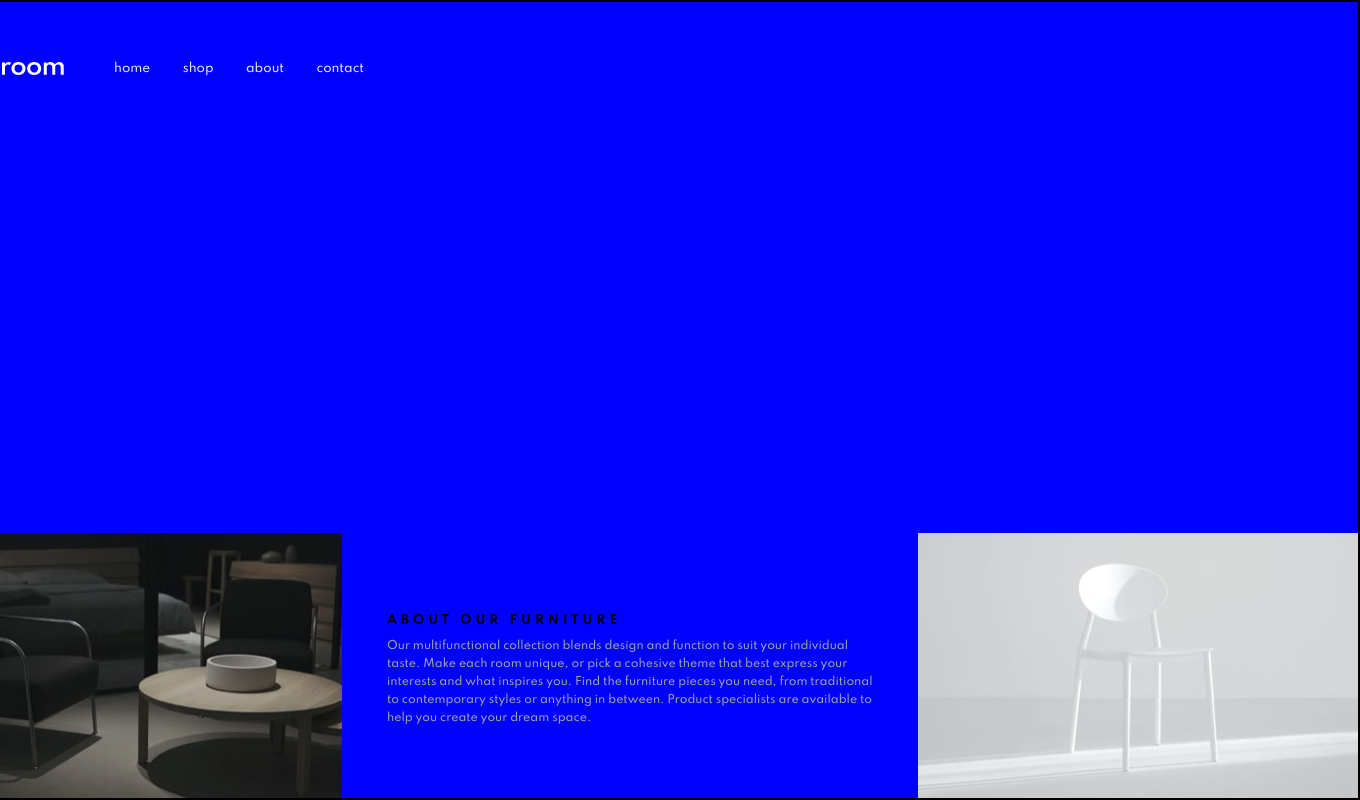
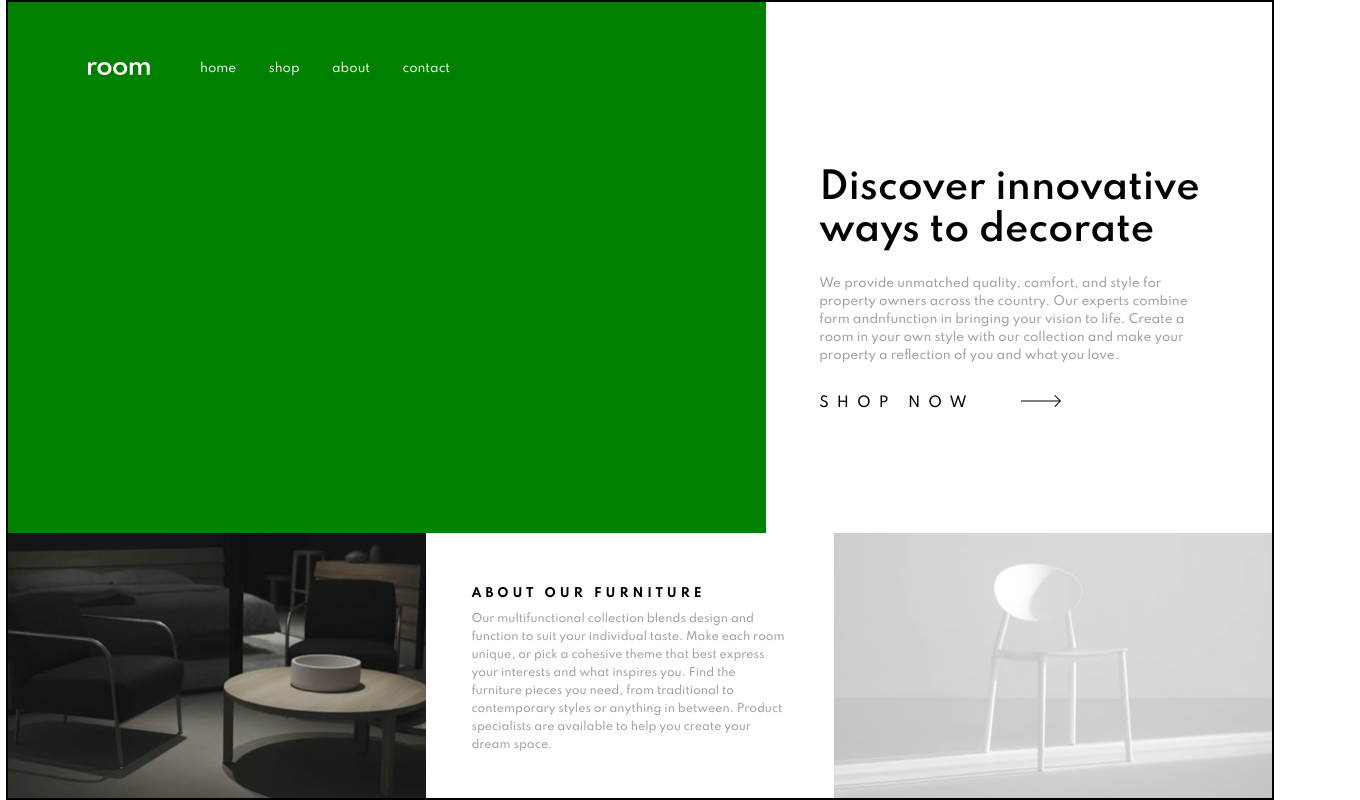
Before and after one commit to Dhadhazi/roomhomepage, a Next.js app: page / in a window 1280 px wide. Shown: the whole page, 1360 px wide, since content can reach past the window. Built offline with nearby package versions, Linux system fonts and the light colour scheme.

Commit message:
slider in progress

```diff
--- a/components/Sideshow.tsx
+++ b/components/Sideshow.tsx
@@ -1,12 +1,24 @@
 import React from "react";
 import styles from "../styles/Sideshow.module.scss";
-
-const slideImages = [
-  "images/desktop-image-hero-1.jpg",
-  "images/desktop-image-hero-2.jpg",
-  "images/desktop-image-hero-3.jpg",
-];
+import { SLIDES } from "../content";
 
 export const Sideshow = () => {
-  return <div>Slideshow</div>;
+  return (
+    <div className={styles.container}>
+      <div
+        className={styles.imageContainer}
+        style={{ backgroundImage: `url(${SLIDES[0]})` }}
+      ></div>
+      <div className={styles.textContainer}>
+        <div className={styles.textBox}>
+          <h1>{SLIDES[0].title}</h1>
+          <article>{SLIDES[0].description}</article>
+          <div>
+            SHOP NOW &nbsp; &nbsp;
+            <img src="./icon-arrow.svg" alt="Shop Now Arrow" />
+          </div>
+        </div>
+      </div>
+    </div>
+  );
 };
--- /dev/null
+++ b/content.tsx
@@ -0,0 +1,8 @@
+export const SLIDES = [
+  {
+    image: "images/desktop-image-hero-1.jpg",
+    title: "Discover innovative ways to decorate",
+    description:
+      "We provide unmatched quality, comfort, and style for property owners across the country.  Our experts combine form andnfunction in bringing your vision to life. Create a room in your own style with our collection and make your property a reflection of you and what you love.",
+  },
+];
--- a/pages/index.tsx
+++ b/pages/index.tsx
@@ -8,6 +8,7 @@ export default function Home() {
       <div className={styles.siteContainer}>
         <div className={styles.sliderContainer}>
           <Menu />
+          <Sideshow />
         </div>
         <div className={styles.aboutContainer}>
           <img src="images/image-about-dark.jpg" alt="Nice furniture" />
--- a/styles/Home.module.scss
+++ b/styles/Home.module.scss
@@ -10,7 +10,7 @@
 }
 
 .siteContainer {
-  width: 1440px;
+  max-width: 1440px;
   height: 800px;
   border: 2px solid black;
   display: flex;
--- a/styles/Sideshow.module.scss
+++ b/styles/Sideshow.module.scss
@@ -1,14 +1,44 @@
-.eachSlide > div {
+@import "_variables";
+
+.container {
   display: flex;
-  align-items: center;
-  justify-content: center;
-  background-size: cover;
-  height: 350px;
+  width: 100%;
+  height: 100%;
+  background-color: green;
+  .imageContainer {
+    flex: 3;
+    max-width: 840px;
+  }
+  .textContainer {
+    flex: 2;
+    background-color: white;
+    display: flex;
+    justify-content: center;
+    align-items: center;
+    .textBox {
+      width: 400px;
+      height: 250px;
+      display: flex;
+      flex-direction: column;
+      justify-content: space-between;
+      h1 {
+        font-weight: 600;
+        font-size: 36px;
+      }
+      article {
+        font-weight: 500;
+        color: $darkgray;
+        line-height: 18px;
+      }
+      div {
+        margin-top: 30px;
+        font-size: 14px;
+        letter-spacing: 8px;
+        &:hover {
+          cursor: pointer;
+          color: $darkgray;
+        }
+      }
+    }
+  }
 }
-
-.eachSlide span {
-  padding: 20px;
-  font-size: 20px;
-  background: #efefef;
-  text-align: center;
-}
--- a/styles/globals.scss
+++ b/styles/globals.scss
@@ -4,7 +4,6 @@ body {
   margin: 0;
   font-family: "Spartan", sans-serif;
   font-size: 12px;
-  background-color: blue;
 }
 
 a {
```
Also changed, not shown: public/icon-arrow.svg (added).
